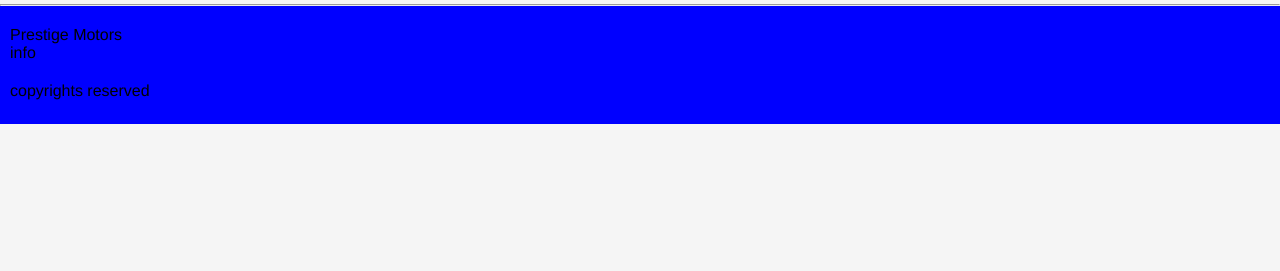
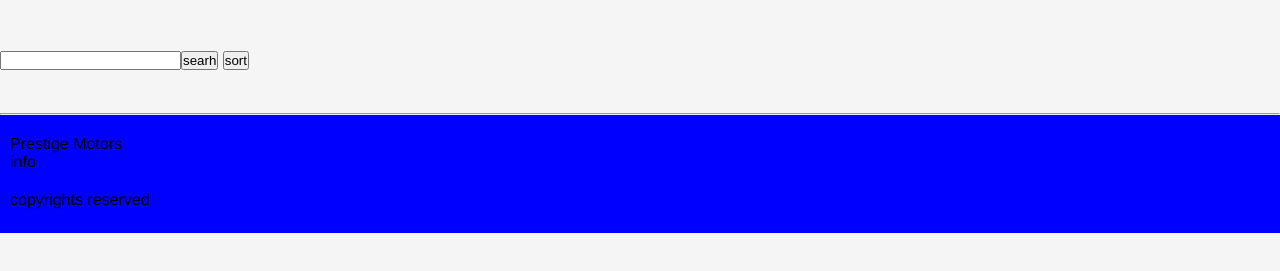
Before and after one commit to jayden220/JavaScript-Project, a plain HTML site: page html/product.html in a window 1280 px wide. Shown: the part 83-354 px from the top of the page. Drawn offline with Linux system fonts and the light colour scheme.

Commit message:
started w product

```diff
--- a/html/product.html
+++ b/html/product.html
@@ -34,13 +34,17 @@
             </ul>
         </nav>
     </div>
+    <br><br><br>
+    <div>
+        <input class="searchBar" type="search"><button class="searchButton" type="button">searh</button>
+        <button class="sortButton">sort</button>
+    </div>
 
 
 
 
 
-
-
+        <br><br>
     <footer>
         <hr>
         <div>
```
